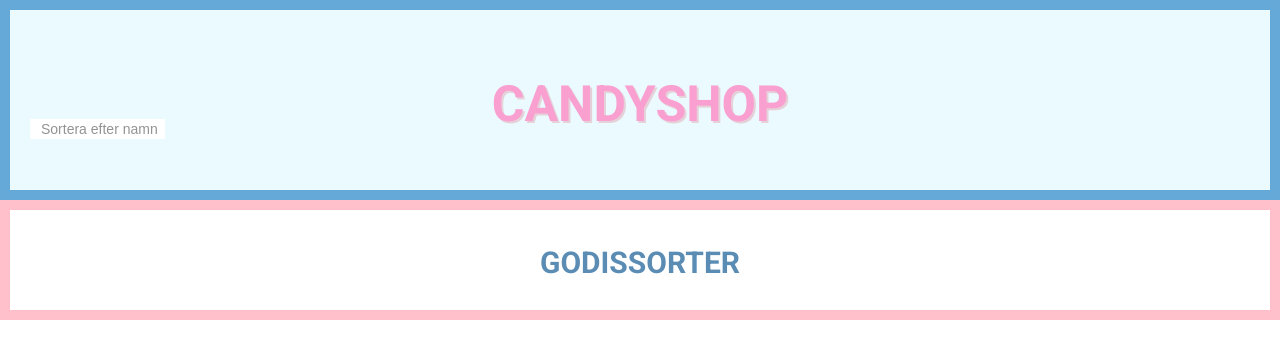
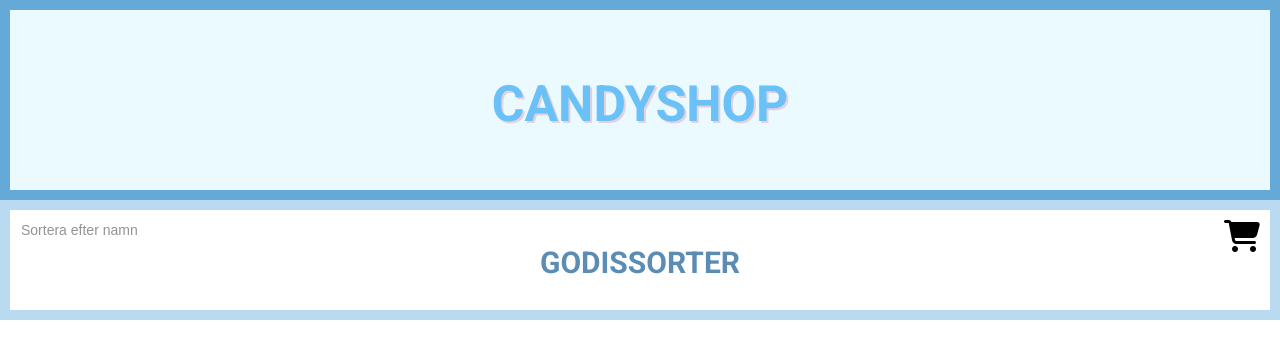
Before and after one commit to LinusOhl/fed22m-candyshop, a website built with Vite: page index.html in a window 1280 px wide. Built offline with nearby package versions, Linux system fonts and the light colour scheme; no server answers.

Commit message:
design changes for sortbtn and carticon

```diff
--- a/src/style.css
+++ b/src/style.css
@@ -18,22 +18,18 @@ header {
   width: 100%;
 }
 
-.cart-box {
-  position: absolute;
-  left: 87%;
-  top: 130px;
-}
+
 
 .mainHeader {
   font-size: 40px;
   text-align: center;
   text-transform: uppercase;
   font-family: 'Roboto', sans-serif;
-  color: rgb(249, 160, 209);
+  color: rgb(106, 193, 247);
   background-color: rgb(235, 250, 255);
   text-shadow: 2px 2px #e5d2d9;
   margin: auto;
-  padding-top: 30px;
+  padding-top: 40px;
   padding-bottom: 10px;
 }
 
@@ -41,7 +37,15 @@ header {
   box-sizing: border-box;
   border: 5px solid pink;
   background-color: rgb(255, 255, 255);
+
+}
+
+.cart-box {
   position: relative;
+  float: right;
+  right: 10px;
+  top: 18px;
+
 }
 
 #sortBtn {
@@ -51,7 +55,7 @@ header {
   color: rgb(147, 147, 147);
   font-size: 11px;
   float: left;
-  top: 9px;
+  top: 120px;
   padding-left: 10px;
   border: 1px solid white;
 
@@ -97,7 +101,7 @@ header {
   .mainHeader {
     font-size: 60px;
     padding-top: 33px;
-    color: rgb(249, 160, 209);
+    color: rgb(106, 193, 247);
   }
 
   #underRubrik {
@@ -108,24 +112,25 @@ header {
 
   #sortBtn {
     position: absolute;
-    display: inline-block;
     background-color: white;
     color: rgb(147, 147, 147);
     font-size: 14px;
-    margin-top: 100px;
-    left: 20px;
+    top: 170px;
+    float: left;
     border: 1px solid white;
 
   }
 
   .cart-box {
-    top: 165px;
-    left: 93%;
+    position: relative;
+    float: right;
+    right: 10px;
+    top: 45px;
   }
 
   #allCandyDisplay {
-    position: relative;
-    border: 8px solid pink;
+
+    border: 8px solid rgba(105, 177, 225, 0.466);
 }
 
 
@@ -139,13 +144,13 @@ header {
   .mainHeader {
     font-size: 50px;
     padding-top: 65px;
-    color: rgb(249, 160, 209);
+    color: rgb(106, 193, 247);
   }
 
   #sortBtn {
     position: absolute;
     float: left;
-    margin-top: -100px;
+    top: 220px;
   }
 
   #underRubrik {
@@ -154,14 +159,18 @@ header {
   }
 
   .cart-box {
-    padding-top: 100px;
-    top: 130px;
-    left: 95%;
-
+    float: right;
+    position: absolute;
+    top: 210px;
   }
 
+
+
   #allCandyDisplay {
-    position: relative;
-    border: 10px solid pink;
+
+    border: 10px solid rgba(105, 177, 225, 0.466);
 }
+
+
+
 }
```
